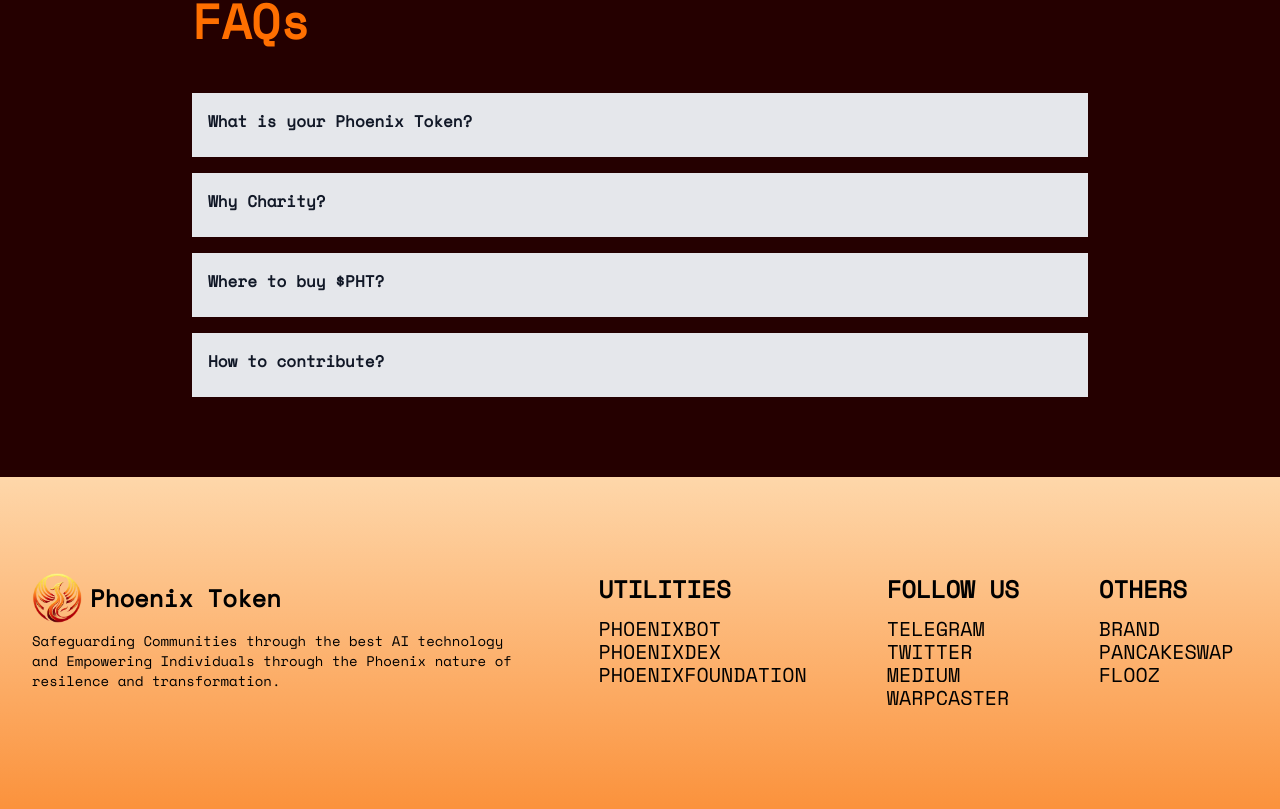
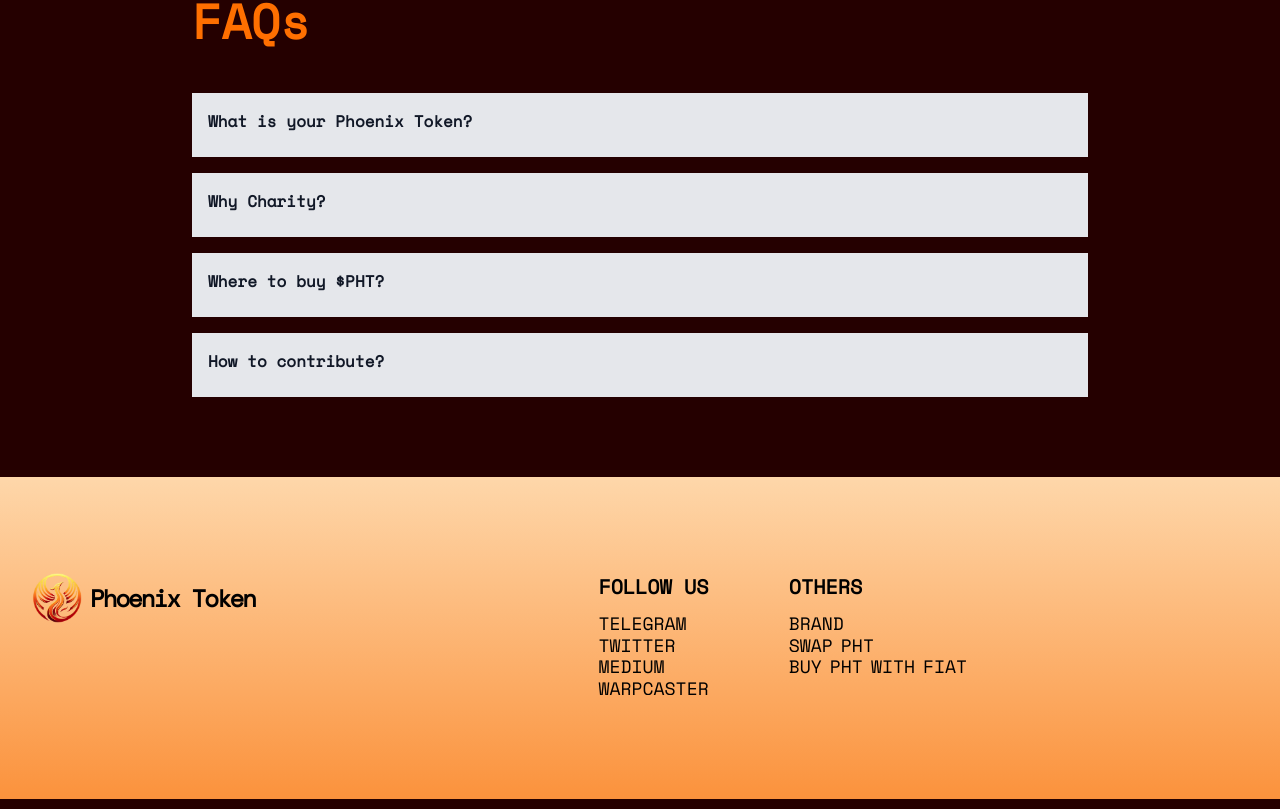
Before and after one commit to gamertechsdefi/phoenix-token, a Next.js app: page / in a window 1280 px wide. Shown: the part 6735-7544 px from the top of the page. Built offline with nearby package versions, Linux system fonts and the light colour scheme; a web font is replaced by a local one.

Commit message:
Update Footer.js

```diff
--- a/src/app/components/Footer.js
+++ b/src/app/components/Footer.js
@@ -6,47 +6,47 @@
 
 export const Footer = () => {
   return (
-    <div className="flex flex-col md:flex-row gap-20 bg-gradient-to-b from-orange-200 to-orange-400 px-8 py-24 text-black md:items-top">
+    <div className="text-sm flex flex-col md:flex-row gap-20 bg-gradient-to-b from-orange-200 to-orange-400 px-8 py-24 text-black md:items-top">
       <div className="md:w-[40%]">
         <div className="">
           <div className="flex gap-2 pb-2 items-center">
             <Image src={phtlogo} alt="Phoenix logo" width={50} height={50} />
-            <h2 className="font-bold text-2xl">Phoenix Token</h2>
+            <h2 className="font-bold text-2xl" style={{letterSpacing: "-2px"}}>Phoenix Token</h2>
           </div>
-          <p className="text-sm md:text-l">
+          {/* <p className="text-sm md:text-l">
             Safeguarding Communities through the best AI technology and
             Empowering Individuals through the Phoenix nature of resilence and
             transformation.
-          </p>
+          </p> */}
         </div>
       </div>
-      <div className="">
+      {/* <div className="">
         <h2 className="uppercase text-xl md:text-2xl font-bold pb-4">
           Utilities
         </h2>
         <FlipLink href="#">phoenix bot</FlipLink>
         <FlipLink href="#">phoenix dex </FlipLink>
         <FlipLink href="#">phoenix foundation</FlipLink>
-      </div>
+      </div> */}
 
       <div className="">
-        <h2 className="uppercase text-xl md:text-2xl font-bold pb-4">
+        <h2 className="uppercase text-lg md:text-xl font-bold pb-4">
           Follow us
         </h2>
         <FlipLink href="https://t.me/PhoenixToken0">Telegram</FlipLink>
         <FlipLink href="https://x.com/PhoenixToken0">Twitter </FlipLink>
-        <FlipLink href="https://">Medium</FlipLink>
+        <FlipLink href="https://medium.com/@phoenixtoken">Medium</FlipLink>
         <FlipLink href="#">Warpcaster</FlipLink>
       </div>
 
       <div className="">
-        <h2 className="uppercase text-xl md:text-2xl font-bold pb-4">Others</h2>
+        <h2 className="uppercase text-lg md:text-xl font-bold pb-4">Others</h2>
         <FlipLink href="#">Brand</FlipLink>
         <FlipLink href="https://pancakeswap.finance/swap?outputCurrency=0x885c99a787BE6b41cbf964174C771A9f7ec48e04">
-          PancakeSwap
+          swap pht
         </FlipLink>
         <FlipLink href="https://flooz.xyz/swap?tokenAddress=0x885c99a787be6b41cbf964174c771a9f7ec48e04&network=bsc&utm_source=Telegram&utm_medium=swap-CTA&utm_campaign=BuyWizardBot">
-          Flooz
+          buy pht with fiat
         </FlipLink>
         {/* <FlipLink href="#">Instagram</FlipLink> */}
       </div>
@@ -63,26 +63,24 @@
       initial="initial"
       whileHover="hovered"
       href={href}
-      className="relative block mb-2 overflow-hidden whitespace-nowrap text-sm md:text-xl  uppercase"
+      className="relative block mb-2 overflow-hidden whitespace-nowrap text-sm md:text-lg uppercase"
       style={{
         lineHeight: 0.75,
       }}
     >
-      <div>
-        {children.split("").map((l, i) => (
+      <div className="flex gap-2">
+        {children.split(" ").map((word, wordIndex) => (
+          <div key={wordIndex}>
+            {word.split("").map((l, i) => (
               <motion.span
                 variants={{
-              initial: {
-                y: 0,
-              },
-              hovered: {
-                y: "-100%",
-              },
+                  initial: { y: 0 },
+                  hovered: { y: "-100%" },
                 }}
                 transition={{
                   duration: DURATION,
                   ease: "easeInOut",
-              delay: STAGGER * i,
+                  delay: STAGGER * (i + wordIndex * word.length),
                 }}
                 className="inline-block"
                 key={i}
@@ -91,21 +89,21 @@
               </motion.span>
             ))}
           </div>
-      <div className="absolute inset-0">
-        {children.split("").map((l, i) => (
+        ))}
+      </div>
+      <div className="absolute inset-0 flex gap-2">
+        {children.split(" ").map((word, wordIndex) => (
+          <div key={wordIndex}>
+            {word.split("").map((l, i) => (
               <motion.span
                 variants={{
-              initial: {
-                y: "100%",
-              },
-              hovered: {
-                y: 0,
-              },
+                  initial: { y: "100%" },
+                  hovered: { y: 0 },
                 }}
                 transition={{
                   duration: DURATION,
                   ease: "easeInOut",
-              delay: STAGGER * i,
+                  delay: STAGGER * (i + wordIndex * word.length),
                 }}
                 className="inline-block"
                 key={i}
@@ -114,6 +112,8 @@
               </motion.span>
             ))}
           </div>
+        ))}
+      </div>
     </motion.a>
   );
 };
```
Lines whose indentation alone changed are shown as unchanged.
